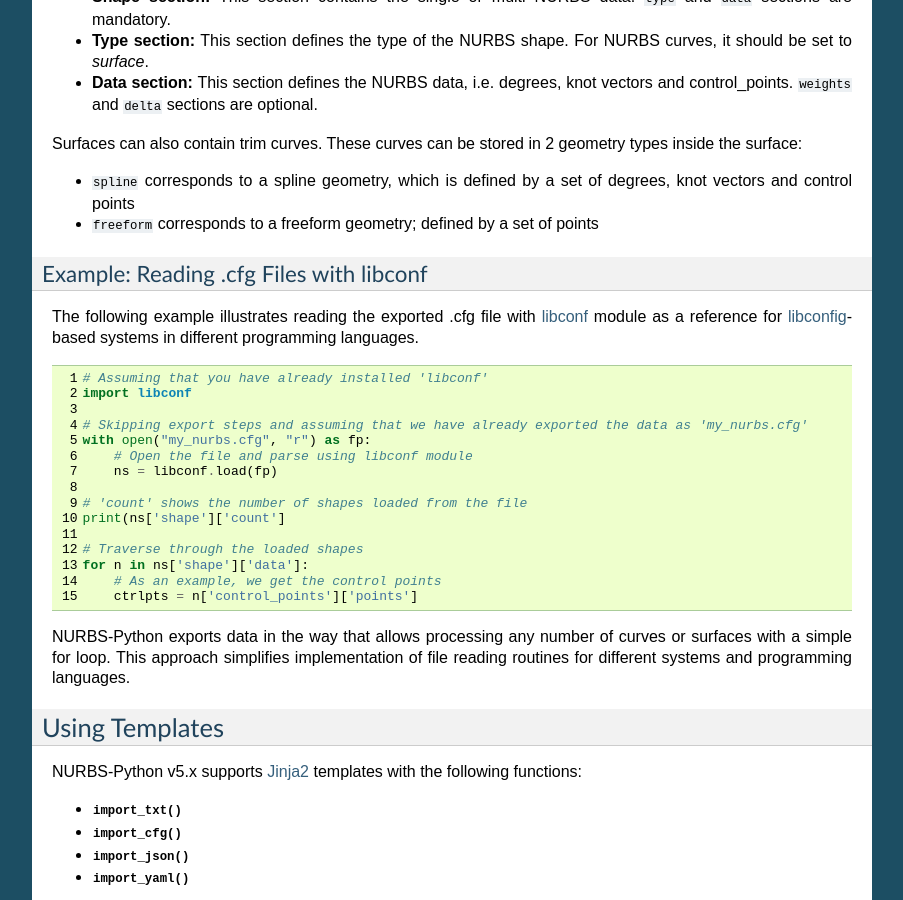
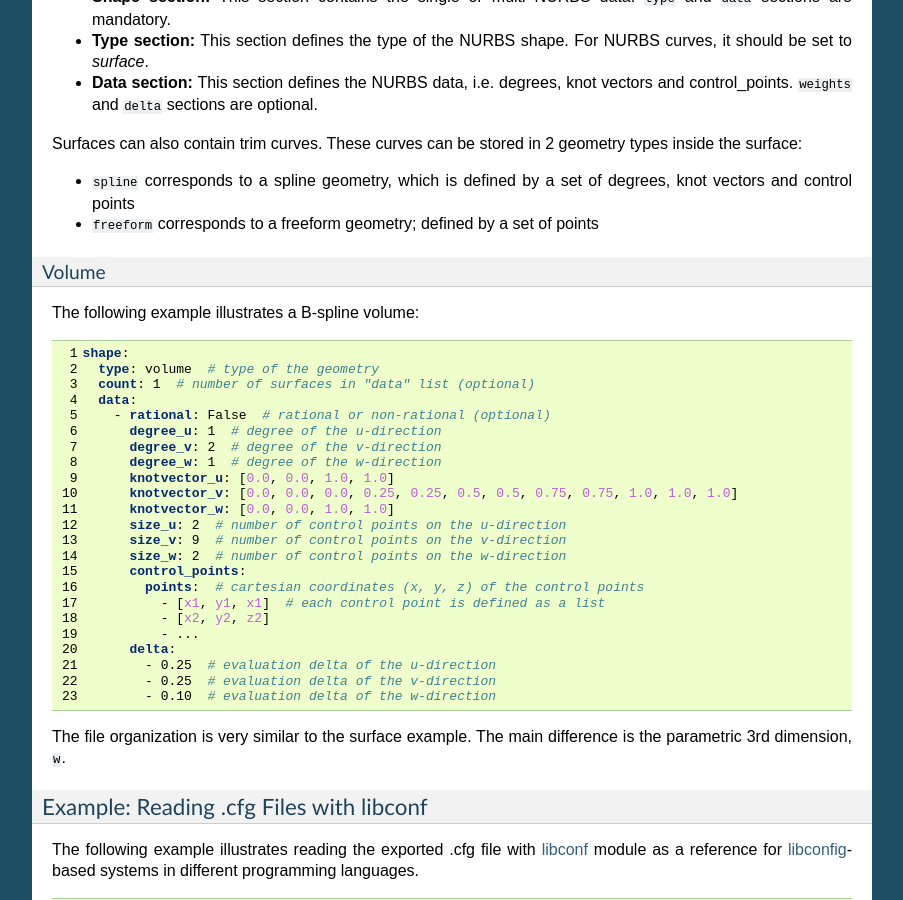
Before and after one commit to orbingol/NURBS-Python, a Sphinx documentation site: the page built from docs/file_formats.rst, in a window 1280 px wide and 900 px high, scrolled down 4522 px. Shown: the whole window, without its empty margins (198-1101 px from the left). Built offline with Sphinx 7.4.7, drawn with Linux system fonts in a browser that asks for light colours; formulas are drawn with MathJax 3; some of the changed text lies outside the part shown.

Commit message:
Add volume file format for json, cfg and yaml

```diff
--- a/docs/file_formats.rst
+++ b/docs/file_formats.rst
@@ -179,7 +179,7 @@ can be generated by updating the control points.
 Surface
 ~~~~~~~
 
-The following examples illustrates a NURBS surface:
+The following example illustrates a NURBS surface:
 
 .. code-block:: yaml
     :linenos:
@@ -277,6 +277,40 @@ Surfaces can also contain trim curves. These curves can be stored in 2 geometry
 * ``spline`` corresponds to a spline geometry, which is defined by a set of degrees, knot vectors and control points
 * ``freeform`` corresponds to a freeform geometry; defined by a set of points
 
+Volume
+~~~~~~
+
+The following example illustrates a B-spline volume:
+
+.. code-block:: yaml
+    :linenos:
+
+    shape:
+      type: volume  # type of the geometry
+      count: 1  # number of surfaces in "data" list (optional)
+      data:
+        - rational: False  # rational or non-rational (optional)
+          degree_u: 1  # degree of the u-direction
+          degree_v: 2  # degree of the v-direction
+          degree_w: 1  # degree of the w-direction
+          knotvector_u: [0.0, 0.0, 1.0, 1.0]
+          knotvector_v: [0.0, 0.0, 0.0, 0.25, 0.25, 0.5, 0.5, 0.75, 0.75, 1.0, 1.0, 1.0]
+          knotvector_w: [0.0, 0.0, 1.0, 1.0]
+          size_u: 2  # number of control points on the u-direction
+          size_v: 9  # number of control points on the v-direction
+          size_w: 2  # number of control points on the w-direction
+          control_points:
+            points:  # cartesian coordinates (x, y, z) of the control points
+              - [x1, y1, x1]  # each control point is defined as a list
+              - [x2, y2, z2]
+              - ...
+          delta:
+            - 0.25  # evaluation delta of the u-direction
+            - 0.25  # evaluation delta of the v-direction
+            - 0.10  # evaluation delta of the w-direction
+
+The file organization is very similar to the surface example. The main difference is the parametric 3rd dimension, ``w``.
+
 Example: Reading .cfg Files with libconf
 ----------------------------------------
 
```
